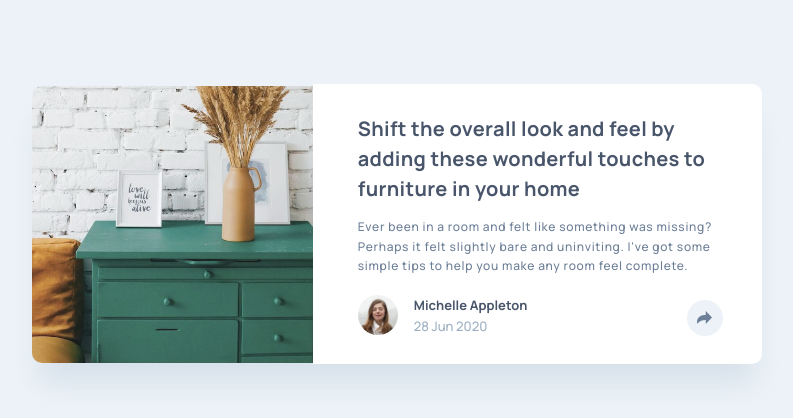
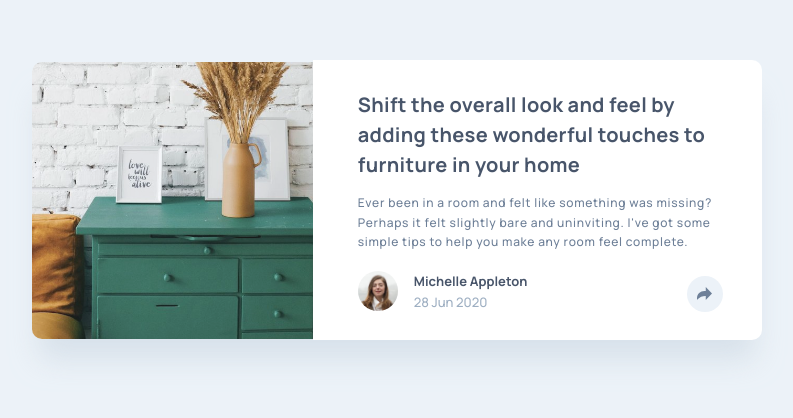
Before and after one commit to TSune-web/article_preview_component, a plain HTML site: page index.html in a window 1280 px wide. Shown: the part 200-618 px from the top of the page, without its empty margins (243-1036 px from the left). Drawn offline with Linux system fonts and the light colour scheme.

Commit message:
remove padding top of the card

```diff
--- a/style.css
+++ b/style.css
@@ -34,8 +34,6 @@ body {
     align-items: center;
 
     background-color: var(--light-gray-blue);
-    padding: 2.4rem;
-
 }
 
 
```
